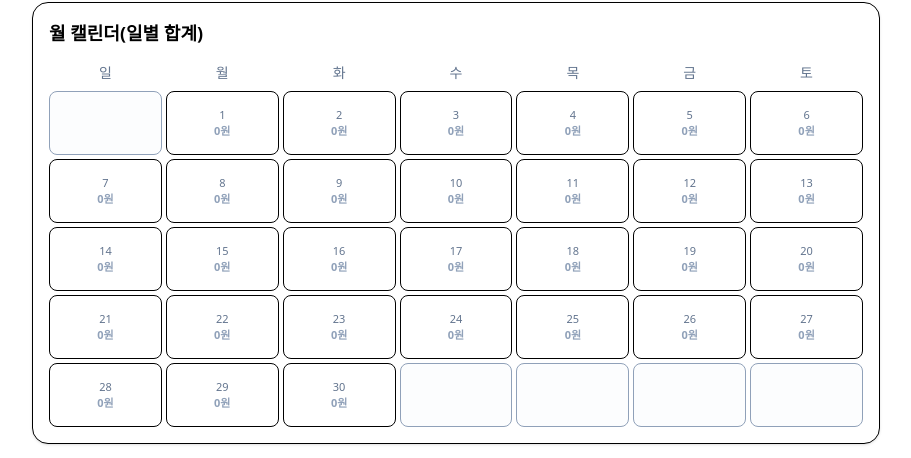
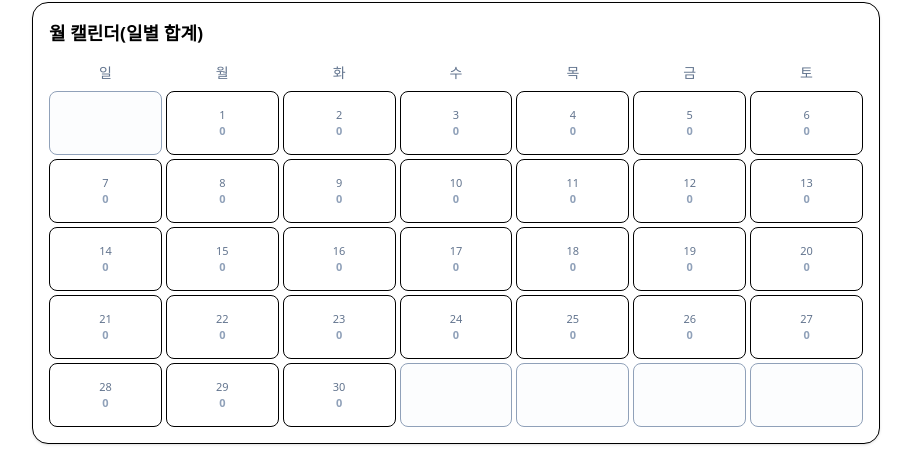
Before and after one commit to chanzii/budget-app, a React (Vite) app: page / in a window 1280 px wide. Both pictures are taken after a click on the button "월별 데이터". Shown: the part 140-598 px from the top of the page, without its empty margins (184-1095 px from the left). Built offline with nearby package versions, Linux system fonts and the light colour scheme.

Commit message:
style(calendar): remove '원' from amount; auto-resize font

```diff
--- a/src/App.tsx
+++ b/src/App.tsx
@@ -904,16 +904,16 @@ function ListView({
 }
               >
                 <div className="text-[11px] leading-none text-slate-500">{c.label}</div>
-          {(() => {
+        {(() => {
   const sum = c.sum || 0;
 
-  // 원 단위 전체 표시
-  const text = `${sum.toLocaleString("ko-KR")}원`;
+  // '원' 없이 숫자만 쉼표 포함해서 표시
+  const text = sum.toLocaleString("ko-KR");
 
-  // 금액 텍스트 길이에 따라 폰트 크기 자동 결정
-  const digitCount = text.replace(/[^0-9]/g, "").length;
+  // 숫자 자릿수 (쉼표 제외)
+  const digitCount = String(sum).length;
 
-  // 자릿수에 따른 폰트 사이즈
+  // 자릿수별 폰트 크기 조절
   const fontSize =
     digitCount <= 4 ? 11 :
     digitCount === 5 ? 10 :
@@ -928,7 +928,7 @@ function ListView({
       }
       style={{ fontSize }}
     >
-      {c.date ? (sum ? text : "0원") : ""}
+      {c.date ? (sum ? text : "0") : ""}
     </div>
   );
 })()}
```
